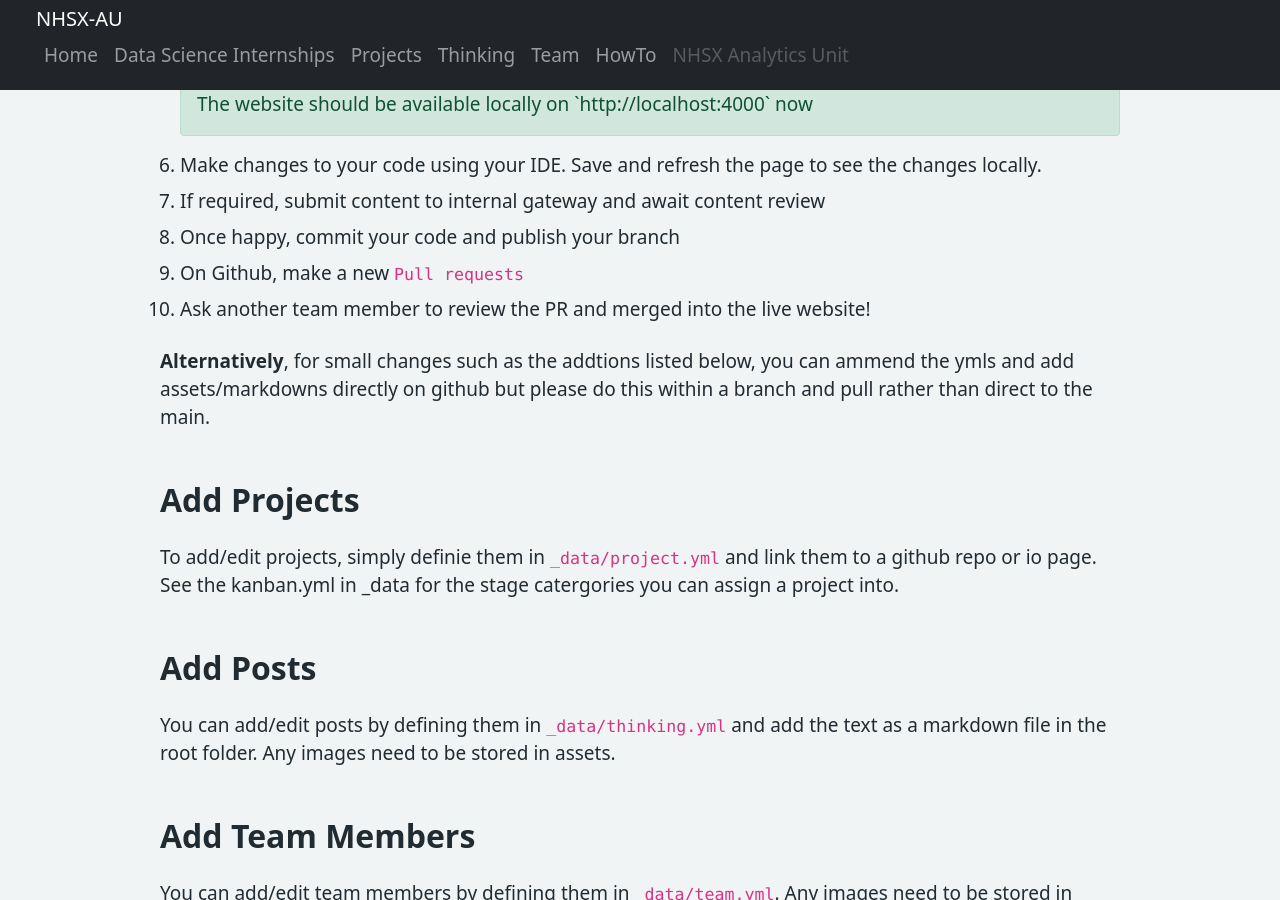
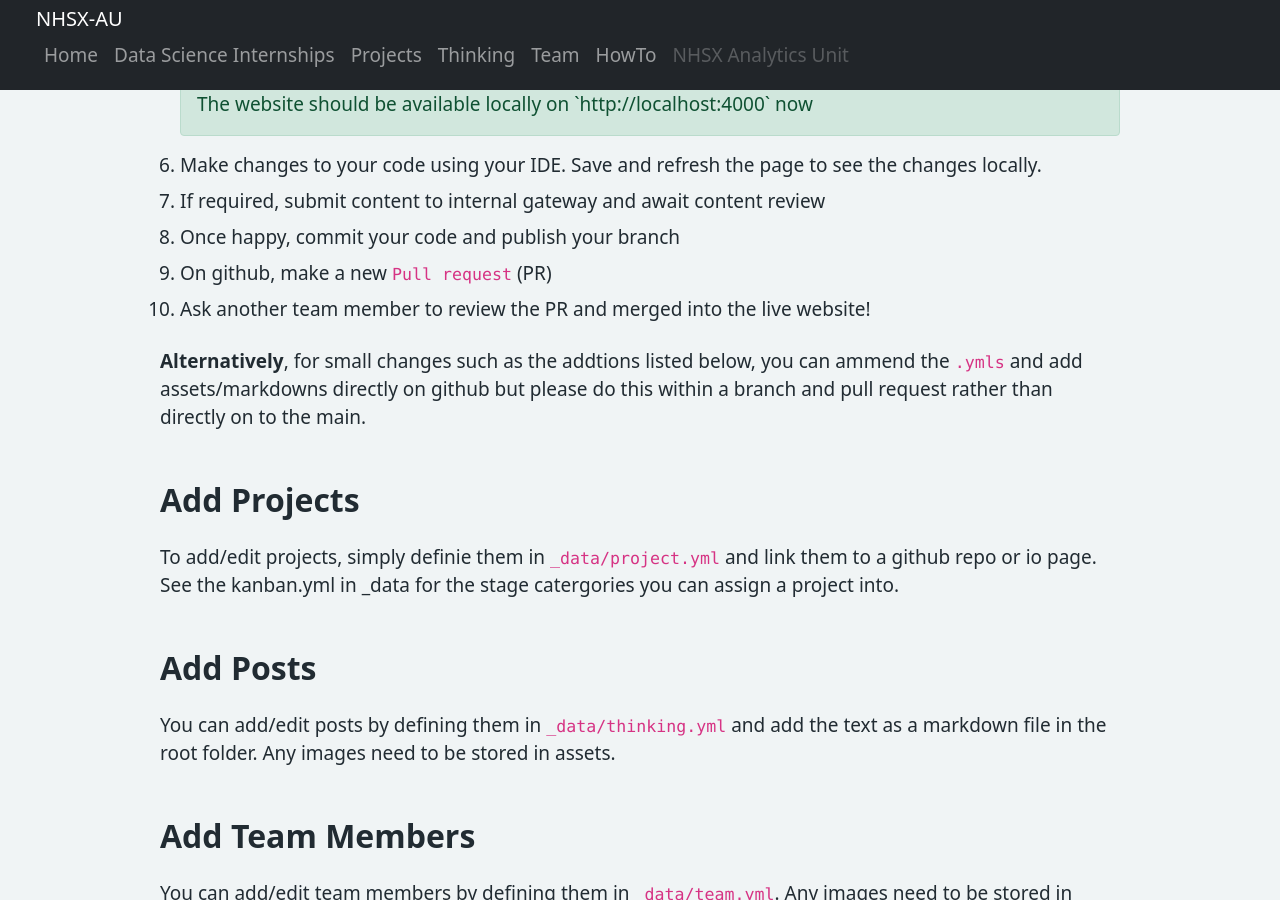
Before and after one commit to nhsx/AnalyticsUnit, a Jekyll site: the page built from howto.md, in a window 1280 px wide and 900 px high, scrolled down 1529 px. Built offline with Jekyll 4.4.1, drawn with Linux system fonts in a browser that asks for light colours; some of the changed text lies outside the part shown.

Commit message:
minor tweaks as suggested

```diff
--- a/howto.md
+++ b/howto.md
@@ -8,7 +8,7 @@ permalink: howto.html
 ## Review Policy for adding content
 - Only public github repos are to be added as projects.
 - Only the related individual to update their team content.
-- All "content" needs to go through an offline gateway (as creating a branch is still public) before pushing work to Github.
+- All "content" needs to go through an offline gateway (as creating a branch is still public) before pushing work to github.
   - This gateway is currently a G-Drive folder in the Analytics Unit folders.
   - Add content as a google doc.
   - A content review (see below) is required by another member of the team before progressing the content to github.
@@ -49,10 +49,10 @@ permalink: howto.html
 5. Make changes to your code using your IDE.  Save and refresh the page to see the changes locally.
 6. If required, submit content to internal gateway and await content review
 7. Once happy, commit your code and publish your branch
-8. On Github, make a new `Pull requests`
+8. On github, make a new `Pull request` (PR)
 9. Ask another team member to review the PR and merged into the live website!
 
-**Alternatively**, for small changes such as the addtions listed below, you can ammend the ymls and add assets/markdowns directly on github but please do this within a branch and pull rather than direct to the main.
+**Alternatively**, for small changes such as the addtions listed below, you can ammend the `.ymls` and add assets/markdowns directly on github but please do this within a branch and pull request rather than directly on to the main.
 
 ## Add Projects
 
```
